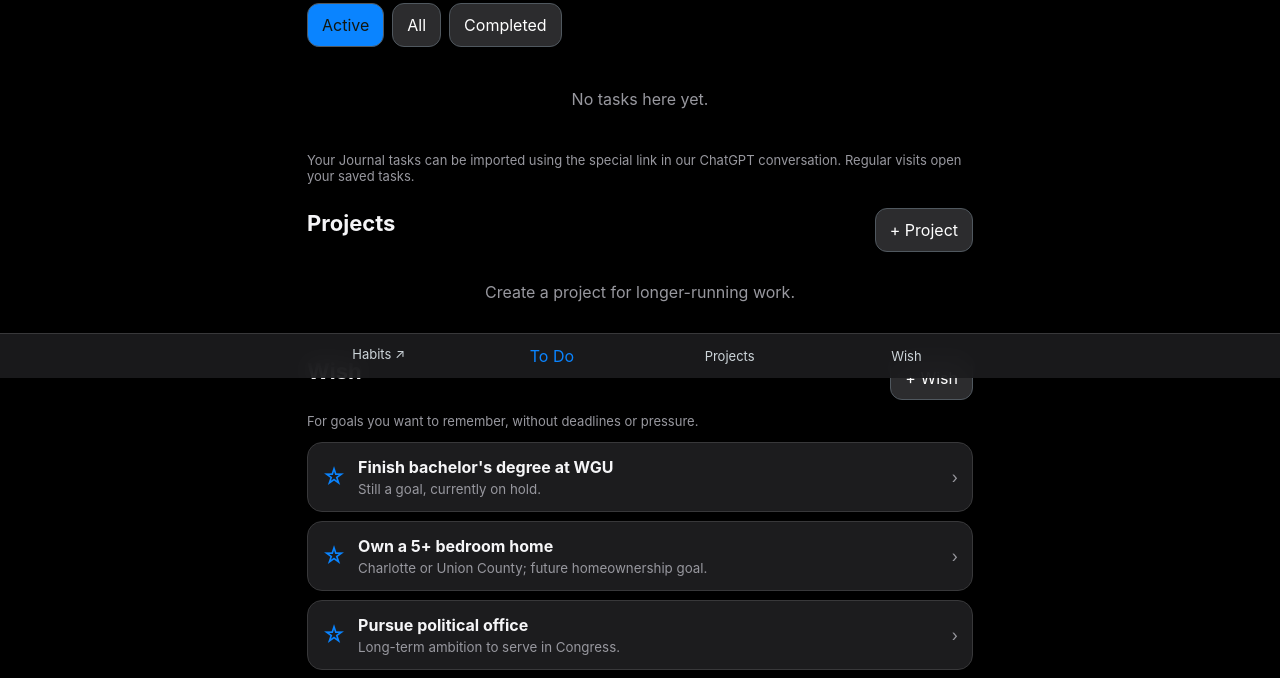
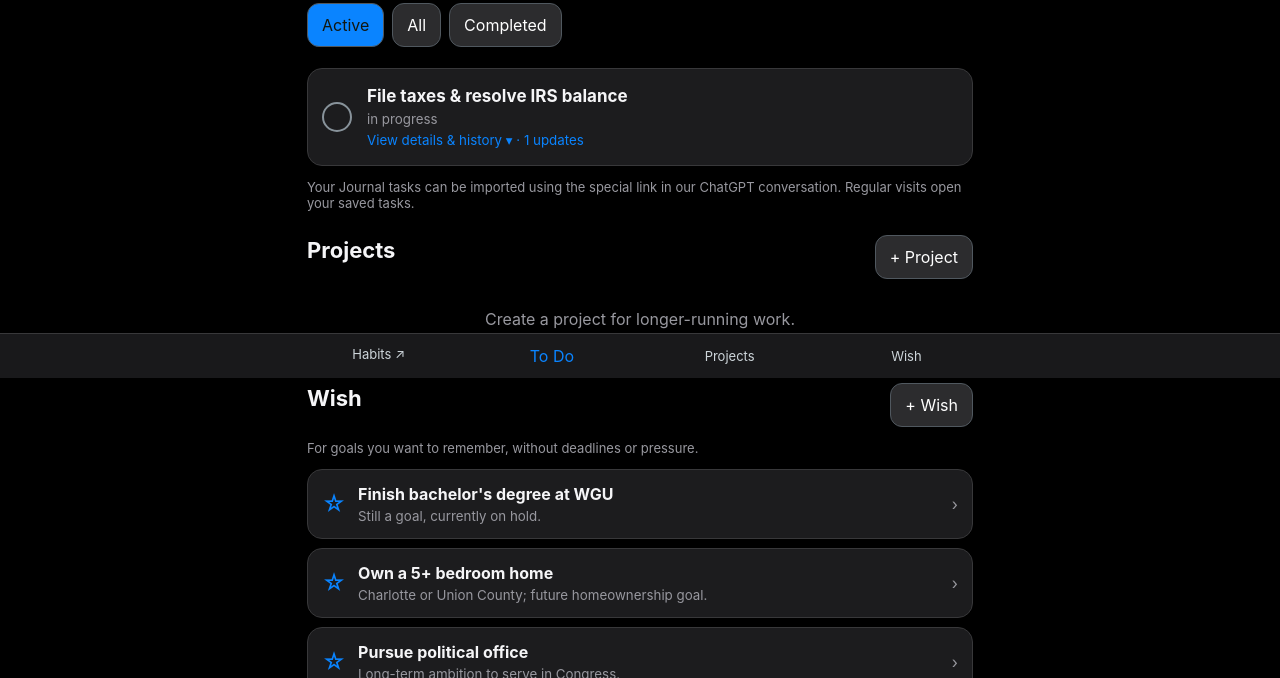
Before and after one commit to francesdsanders-png/Planner, a plain HTML site: page todo.html in a window 1280 px wide. Shown: the part 422-1100 px from the top of the page. Drawn offline with Linux system fonts and the light colour scheme.

Commit message:
Consolidate all IRS tasks and progress notes into one print-and-send task

```diff
--- a/todo.html
+++ b/todo.html
@@ -43,6 +43,18 @@ function renderWishes(){$('wishes').innerHTML=db.wishes.length?db.wishes.map(w=>
 function editWish(wishId=null){currentWish=db.wishes.find(w=>w.id===wishId)||null;$('wishHeading').textContent=currentWish?'Edit wish':'New wish';$('wishTitle').value=currentWish?.title||'';$('wishDescription').value=currentWish?.description||'';$('activateWish').classList.toggle('hidden',!currentWish);show('wishModal')}
 function saveWish(){const title=$('wishTitle').value.trim();if(!title){notice('Enter a wish.');return}const values={title,description:$('wishDescription').value.trim()};if(currentWish)Object.assign(currentWish,values);else db.wishes.push({id:id(),created_at:new Date().toISOString(),...values});persist();hide('wishModal');renderWishes();notice('Wish saved.')}
 function activateWish(){if(!currentWish)return;db.projects.unshift({id:id(),title:currentWish.title,description:currentWish.description,created_at:new Date().toISOString(),status:'active'});db.wishes=db.wishes.filter(w=>w.id!==currentWish.id);persist();hide('wishModal');render();notice('Moved to active Projects.')}
+function consolidateIRS(){
+ const matches=db.tasks.filter(t=>/\b(irs|taxes|tax|433-a|form 656)\b/i.test((t.title||'')+' '+(t.journal_key||'')));
+ let main=matches.find(t=>t.journal_key==='irs-main')||matches.find(t=>/file taxes|resolve irs/i.test(t.title||''))||matches[0];
+ let changed=false;
+ if(!main){main={id:id(),journal_key:'irs-main',title:'File taxes & resolve IRS balance',created_at:new Date().toISOString(),priority:'normal'};db.tasks.unshift(main);changed=true}
+ for(const t of matches){if(t.id===main.id)continue;for(const n of db.notes){if(n.task_id===t.id){n.task_id=main.id;changed=true}}if(t.description&&!db.notes.some(n=>n.merge_origin===t.id)){db.notes.push({id:id(),task_id:main.id,merge_origin:t.id,body:'Earlier task: '+t.title+' — '+t.description,created_at:t.created_at||new Date().toISOString(),source:'import'})}db.tasks=db.tasks.filter(x=>x.id!==t.id);changed=true}
+ const updateKey='irs-only-print-send-20261016';
+ if(!db.notes.some(n=>n.journal_note_key===updateKey)){db.notes.push({id:id(),task_id:main.id,journal_note_key:updateKey,body:'October 16, 2026 update: IRS packet preparation is complete. Only print and send the packet remain. Do not mark submitted until confirmed.',created_at:'2026-10-16T05:21:00-04:00',source:'import'});changed=true}
+ const fields={title:'File taxes & resolve IRS balance',description:'Only remaining step: print and send the prepared IRS packet. Previous preparation and supporting-document details are retained in task history.',status:'in_progress'};
+ for(const [k,v] of Object.entries(fields)){if(main[k]!==v){main[k]=v;changed=true}}
+ if(changed){main.updated_at=new Date().toISOString();persist()}
+}
 function render(){renderWishes();const {tasks,projects}=db;const active=tasks.filter(t=>!['completed','cancelled'].includes(t.status));$('openCount').textContent=active.length;$('doneCount').textContent=tasks.filter(t=>t.status==='completed').length;const list=tasks.filter(t=>filter==='all'||(filter==='active'?!['completed','cancelled'].includes(t.status):t.status==='completed'));$('tasks').innerHTML=list.length?list.map(t=>'<article class="task '+(t.status==='completed'?'done':'')+'"><button class="check '+(t.status==='completed'?'yes':'')+'" data-toggle="'+t.id+'" aria-label="Toggle completion">'+(t.status==='completed'?'✓':'')+'</button><button class="open" data-open="'+t.id+'"><b>'+esc(t.title)+'</b><small>'+esc(t.status.replace('_',' '))+(t.due_at?' · Due '+esc(t.due_at.slice(0,10)):'')+(t.project_id?' · '+esc(projects.find(p=>p.id===t.project_id)?.title||'Project'):'')+'</small><small style="color:var(--lime)">View details & history ▾ · '+db.notes.filter(n=>n.task_id===t.id).length+' updates</small></button></article>').join(''):'<div class="empty">No tasks here yet.</div>';
 $('projects').innerHTML=projects.length?projects.map(p=>'<div class="panel"><b>'+esc(p.title)+'</b><div class="small muted">'+tasks.filter(t=>t.project_id===p.id&&t.status!=='completed').length+' remaining tasks</div></div>').join(''):'<div class="empty">Create a project for longer-running work.</div>';
 $('taskProject').innerHTML='<option value="">No project</option>'+projects.map(p=>'<option value="'+p.id+'">'+esc(p.title)+'</option>').join('')}
@@ -62,6 +74,6 @@ $('filters').onclick=e=>{const el=e.target.closest('[data-filter]');if(!el)retur
 $('backup').onclick=()=>{const blob=new Blob([JSON.stringify({version:1,exported_at:new Date().toISOString(),...db},null,2)],{type:'application/json'});const u=URL.createObjectURL(blob),a=document.createElement('a');a.href=u;a.download='planner-todo-backup-'+new Date().toISOString().slice(0,10)+'.json';document.body.appendChild(a);a.click();a.remove();setTimeout(()=>URL.revokeObjectURL(u),3000)};
 $('restore').onclick=()=>$('restoreFile').click();$('restoreFile').onchange=async e=>{const f=e.target.files?.[0];if(!f)return;try{const data=JSON.parse(await f.text());if(!Array.isArray(data.tasks)||!Array.isArray(data.projects)||!Array.isArray(data.notes))throw Error('Invalid Planner backup');if(!confirm('Restore this backup? It will replace tasks currently saved in this browser.'))return;db={tasks:data.tasks,projects:data.projects,notes:data.notes,wishes:Array.isArray(data.wishes)?data.wishes:db.wishes};persist();render();notice('Backup restored.')}catch(ex){notice(ex.message)}finally{e.target.value=''}};
 function importJournal(){try{const raw=location.hash.slice(1);if(!raw.startsWith('journal='))return;const packet=JSON.parse(decodeURIComponent(raw.slice(8)));if(packet.version!==1||!Array.isArray(packet.tasks)||!Array.isArray(packet.notes))throw Error('Invalid Journal import');const refs=new Map();let added=0;for(const t of packet.tasks){if(typeof t.title!=='string'||!t.title.trim()||typeof t.key!=='string')continue;const existing=db.tasks.find(x=>x.journal_key===t.key);if(existing){refs.set(t.key,existing.id);continue}const id1=id();db.tasks.push({id:id1,journal_key:t.key,title:t.title.trim(),description:t.description||'',status:t.status||'open',priority:'normal',due_at:null,project_id:null,created_at:new Date().toISOString(),updated_at:new Date().toISOString(),completed_at:null});refs.set(t.key,id1);added++}for(const n of packet.notes){const taskId=refs.get(n.key);if(!taskId||typeof n.body!=='string')continue;if(db.notes.some(x=>x.journal_note_key===n.id))continue;db.notes.push({id:id(),task_id:taskId,journal_note_key:n.id,body:n.body,source:'import',created_at:n.created_at||new Date().toISOString()})}persist();render();history.replaceState(null,'',location.pathname+location.search);notice(added?added+' Journal tasks imported. Tap any task to see its history.':'Journal history already imported.')}catch(e){console.error(e);notice('Could not import Journal tasks.')}}
-seedWishes();render();importJournal();
+seedWishes();consolidateIRS();render();importJournal();consolidateIRS();render();
 if('serviceWorker' in navigator){navigator.serviceWorker.getRegistrations().then(rs=>rs.filter(x=>x.scope.includes('/Planner/')).forEach(x=>x.unregister())).catch(()=>{});}
 </script></body></html>
```
